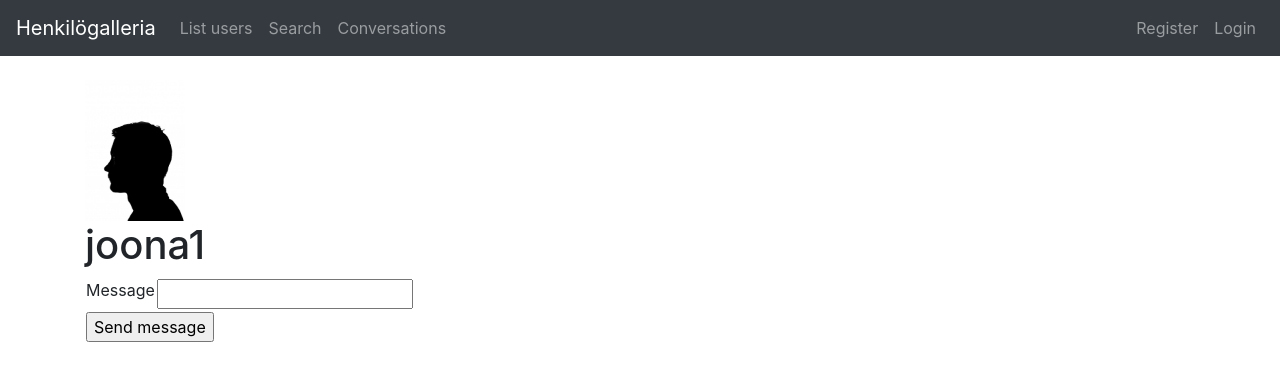
After one commit to joonissi/tsohaaa, a Flask app: page /users/1 in a window 1280 px wide. The commit adds this page. Shown: the top 381 px of the page. Run offline with Flask 2, Linux system fonts and the light colour scheme; data comes from the database, SQL or seed files in the repository; both versions use the stored data as it was after the commit; some libraries are stand-ins or nearby versions.

Commit message:
added default picture to user when registering and conversation model

```diff
--- a/application/__init__.py
+++ b/application/__init__.py
@@ -29,6 +29,12 @@ from application.auth import views
 from application.photos import models
 
 from application.auth.models import User
+
+from application.conversation.models import Conversation
+from application.conversation.models import participant
+
+from application.message.models import Message
+
 from os import urandom
 
 app.config["SECRET_KEY"] = urandom(32)
--- a/application/auth/forms.py
+++ b/application/auth/forms.py
@@ -1,7 +1,13 @@
 from flask_wtf import FlaskForm
 from flask_wtf.file import FileField, FileRequired
 
-from wtforms import StringField, PasswordField, validators
+from wtforms import StringField, PasswordField, TextField, validators
+
+class MessageForm(FlaskForm):
+    message = TextField("Message")
+
+    class Meta:
+        csrf = False
 
 
 class AccountForm(FlaskForm):
--- a/application/auth/models.py
+++ b/application/auth/models.py
@@ -18,6 +18,8 @@ class User(db.Model):
                            onupdate=db.func.current_timestamp())
 
     photos = db.relationship("Photo", backref='account', lazy=True)
+
+    conversations = db.relationship("Conversation", backref='account', lazy=True)
 
     def __init__(self, username, password, email):
         self.username = username
@@ -43,6 +45,23 @@ class User(db.Model):
       stmt = text(
           "SELECT Account.id, Account.username, Account.password, Account.email, Photo.link FROM Account"
           " LEFT JOIN Photo ON Account.id = Photo.account_id")
+
+      res = db.engine.execute(stmt)
+
+      response = []
+      for row in res:
+          response.append(
+              {"id": row[0], "username": row[1], "password": row[2], "email": row[3], "photo": row[4]})
+
+      return response
+
+    @staticmethod
+    def find_all_users_with_user_photos_not_itself(account_id):
+      stmt = text(
+          "SELECT Account.id, Account.username, Account.password, Account.email, Photo.link FROM Account"
+          " LEFT JOIN Photo ON Account.id = Photo.account_id"
+          " WHERE (Account.id IS NOT :account_id)"
+        ).params(account_id=account_id)
 
       res = db.engine.execute(stmt)
 
--- a/application/auth/views.py
+++ b/application/auth/views.py
@@ -10,7 +10,7 @@ import uuid
 
 from application.auth.models import User
 from application.photos.models import Photo
-from application.auth.forms import AccountForm, RegisterForm,LoginForm
+from application.auth.forms import AccountForm, RegisterForm, LoginForm, MessageForm
 
 # Register
 @app.route("/auth/register", methods = ["GET", "POST"])
@@ -38,6 +38,15 @@ def auth_register():
     account = User(form.username.data, form.password.data, form.email.data)
 
     db.session().add(account)
+    db.session().commit()
+
+    account = User.query.filter_by(username=form.username.data).first()
+
+    photo = Photo('88f532fb-b66d-4e4f-824f-1fff9e825a20.jpg',
+                  'deetailit', True)
+    photo.account_id = account.id
+
+    db.session().add(photo)
     db.session().commit()
 
     return redirect(url_for("users_index"))
@@ -71,9 +80,52 @@ def auth_logout():
 @app.route("/users", methods=["GET"])
 def users_index():
 
-  accounts = User.find_all_users_with_user_photos()
+  if current_user.get_id() == None:
+    accounts = User.find_all_users_with_user_photos()
+    #account_id = current_user.get_id()
+    #print(account_id)
+    #accounts = User.find_all_users_with_user_photos_not_itself(account_id)
 
-  return render_template("users/index.html", accounts=accounts)
+
+    return render_template("users/index.html", accounts=accounts)
+
+  else:
+    print(current_user)
+    print(current_user.get_id())
+    print("tanne")
+    account_id = current_user.get_id()
+    accounts = User.find_all_users_with_user_photos_not_itself(account_id)
+    #accounts = User.find_all_users_with_user_photos()
+
+    return render_template("users/index.html", accounts=accounts)
+
+
+# Show user
+@app.route("/users/<account_id>", methods=["GET", "POST"])
+def users_show(account_id):
+
+  if request.method == 'GET':
+    account = User.query.get(account_id)
+    photos = User.find_user_pictures(account_id)
+
+    form = MessageForm()
+
+    return render_template("users/show.html", account=account, form=form, photos=photos)
+
+  else:
+    form = MessageForm(request.form)
+
+    from_account = current_user
+    to_account = account = User.query.get(account_id)
+    print(form.message.data)
+    print("viestin lahettaa kayttaja: " + str(from_account.get_id()))
+    print("viesti lahetetaan kayttajalle: " + str(to_account.id))
+
+    return redirect(url_for("users_index"))
+
+
+
+
 
 # Edit user
 @app.route("/users/edit/<account_id>", methods=["GET", "POST"])
--- a/application/templates/layout.html
+++ b/application/templates/layout.html
@@ -21,6 +21,12 @@
           <li class="nav-item">
             <a class="nav-link" href="{{ url_for('users_index') }} ">List users</a>
           </li>
+          <li class="nav-item">
+            <a class="nav-link" href="{{ url_for('users_index') }} ">Search</a>
+          </li>
+          <li class="nav-item">
+            <a class="nav-link" href="{{ url_for('users_index') }} ">Conversations</a>
+          </li>
         </ul>
         <ul class="navbar-nav">
           {% if current_user.is_authenticated %}
@@ -41,6 +47,7 @@
         </ul>
       </div>
     </nav>
+
     <div class="container">
     {% block body %}
     <p>
--- a/application/templates/users/index.html
+++ b/application/templates/users/index.html
@@ -13,7 +13,7 @@
   {% for account in accounts %}
   <tr>
     <td><img src="/static/images/{{ account.photo }}" width=100 heigth=100></td>
-    <td>{{ account.username }}</td>
+    <td><a href="{{ url_for('users_show', account_id=account.id) }}">{{ account.username }}</td>
     <td>{{ account.password }}</td>
     <td>{{ account.email }}</td>
     <td><a href="{{ url_for('users_update', account_id=account.id) }}">Edit</a></td>
--- /dev/null
+++ b/application/templates/users/show.html
@@ -0,0 +1,34 @@
+{% extends "layout.html" %}
+
+{% block body %}
+{% for photo in photos %}
+<img src="/static/images/{{ photo.photo_link }}" width=100 heigth=100>
+{% endfor %}
+
+<h1>{{ account.username }}</h1>
+
+<form method="POST" action="{{ url_for('users_show', account_id = account.id) }}">
+<table>
+  <tr>
+    <td>
+      {{ form.message.label }}
+    </td>
+    <td>
+      {{ form.message }}
+    </td>
+    <td>
+      <ul>
+        {% for error in form.message.errors %}
+        <li>{{ error }}</li>
+        {% endfor %}
+      </ul>
+    </td>
+  </tr>
+    <td colspan="2">
+      <input type="submit" value="Send message" />
+    </td>
+  </tr>
+  </form>
+
+
+{% endblock %}
```
Also changed, not shown: application/conversation/models.py (added, +24 -0 lines), application/message/models.py (added, +20 -0 lines), application/static/images/88f532fb-b66d-4e4f-824f-1fff9e825a20.jpg (added), application/users.db.
